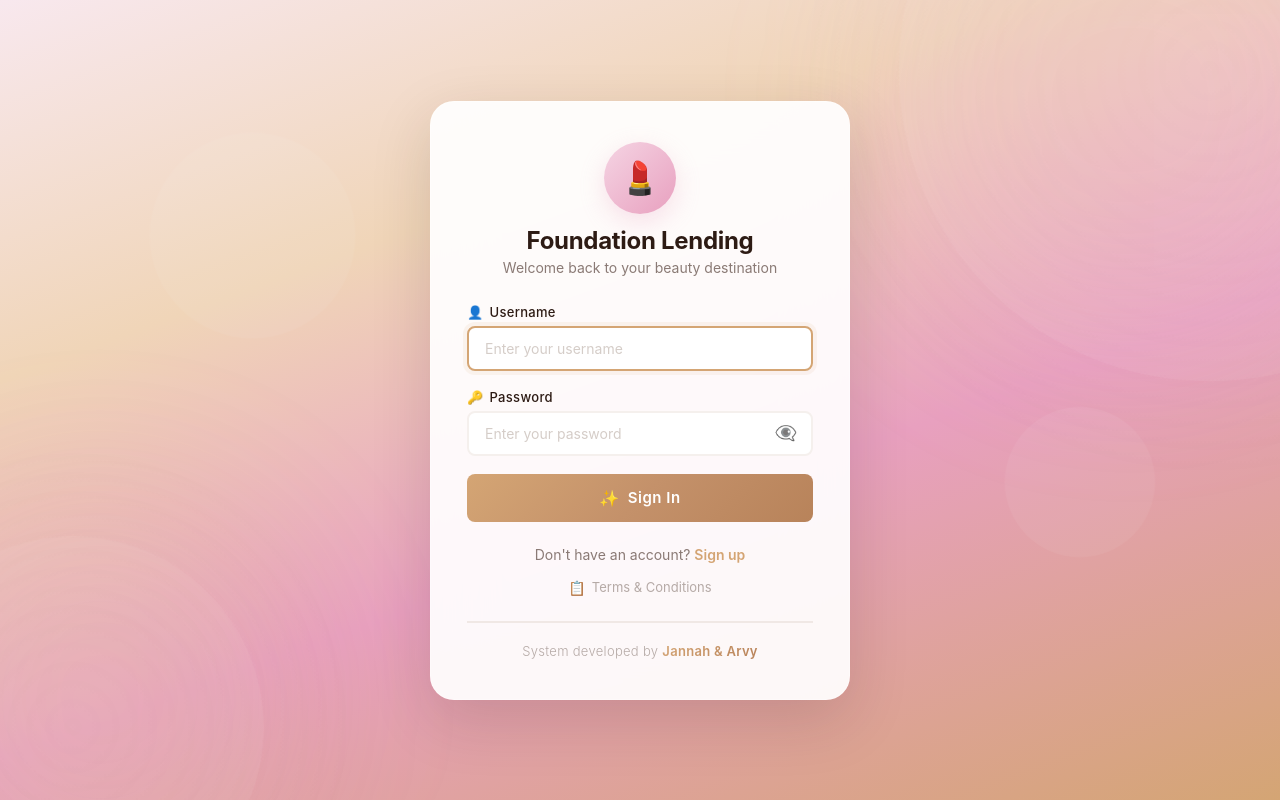
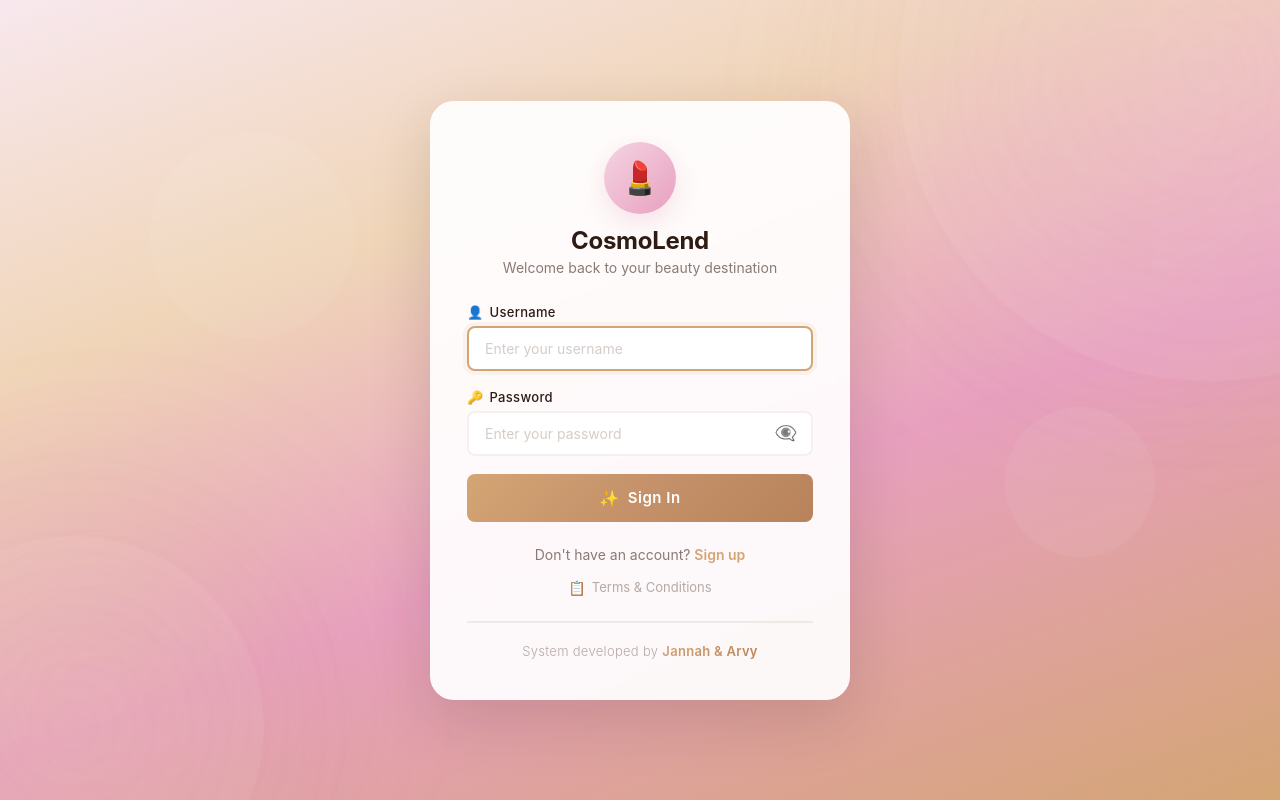
Before and after one commit to Kuritho/requestyourfoundation, a React (Create React App) app: page /login in a window 1280 px wide. Built offline with nearby package versions, Linux system fonts and the light colour scheme; no server answers; the database is empty.

Commit message:
Change brand title from 'Foundation Lending' to 'CosmoLend'

```diff
--- a/src/components/Login.js
+++ b/src/components/Login.js
@@ -82,7 +82,7 @@ const Login = () => {
           <div className="brand-icon-wrapper">
             <span className="brand-icon">💄</span>
           </div>
-          <h1 className="brand-title">Foundation Lending</h1>
+          <h1 className="brand-title">CosmoLend</h1>
           <p className="brand-subtitle">Welcome back to your beauty destination</p>
         </div>
 
```
